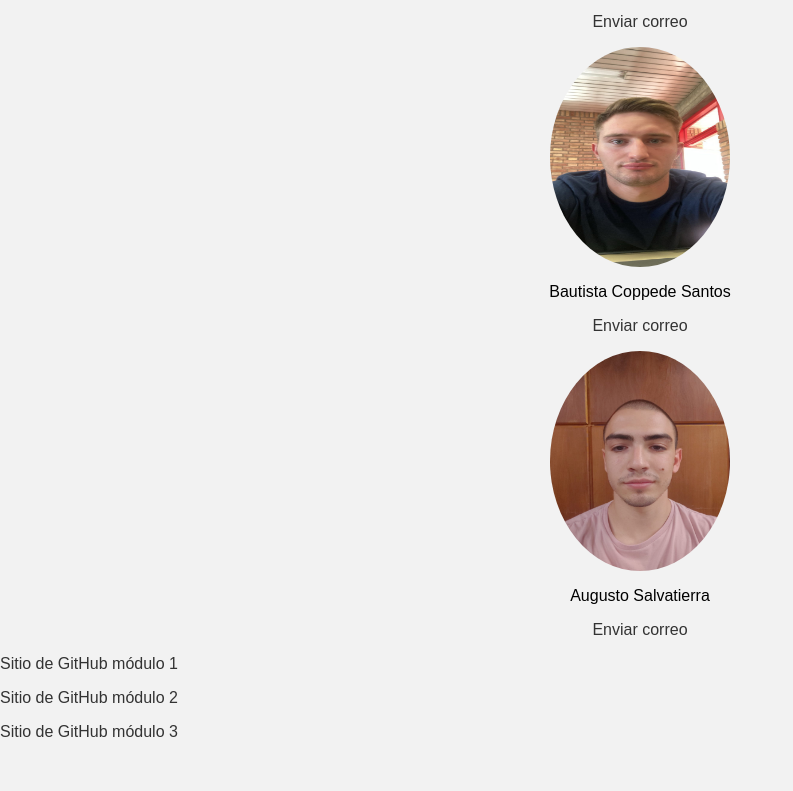
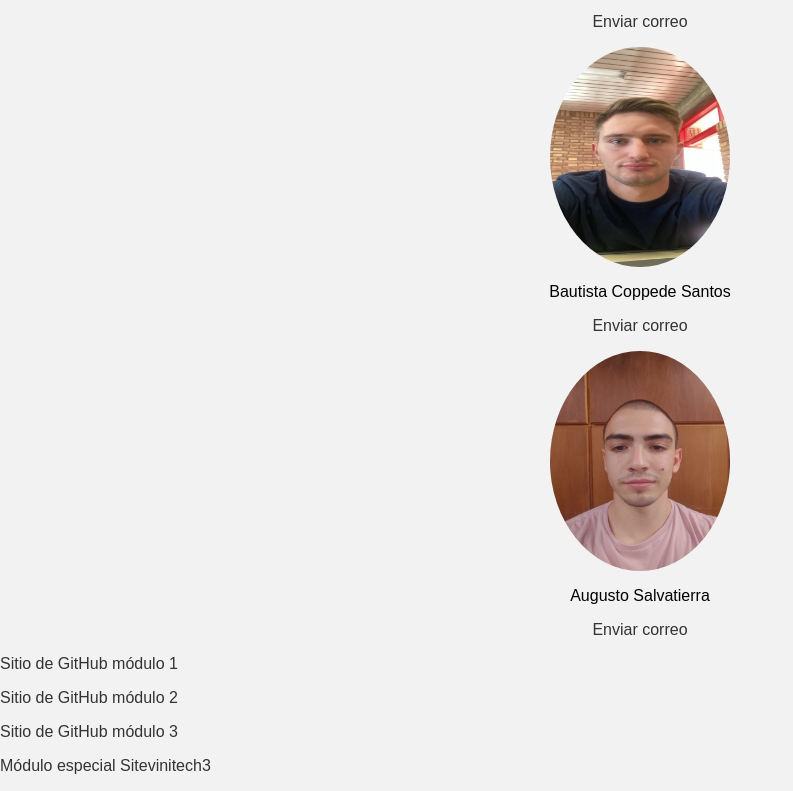
Before and after one commit to Ecuacionistas/CV_Salvatierra, a plain HTML site: page index.html in a window 1280 px wide. Shown: the part 1056-1847 px from the top of the page, without its empty margins (0-793 px from the left). Before the commit the page ends 1813 px from the top, so only its background shows below. Drawn offline with Linux system fonts and the light colour scheme.

Commit message:
Update index.html

```diff
--- a/index.html
+++ b/index.html
@@ -99,6 +99,7 @@
     <p><a href="https://github.com/Ecuacionistas/Modulo-1">Sitio de GitHub módulo 1</a></p>
     <p><a href="https://github.com/Ecuacionistas/Modulo-2">Sitio de GitHub módulo 2</a></p>
     <p><a href="https://github.com/Ecuacionistas/Modulo-3">Sitio de GitHub módulo 3</a></p>
+    <p><a href="https://github.com/Ecuacionistas/SITEVINITECH">Módulo especial Sitevinitech3</a></p>
   </footer>
 
 </body>
```
